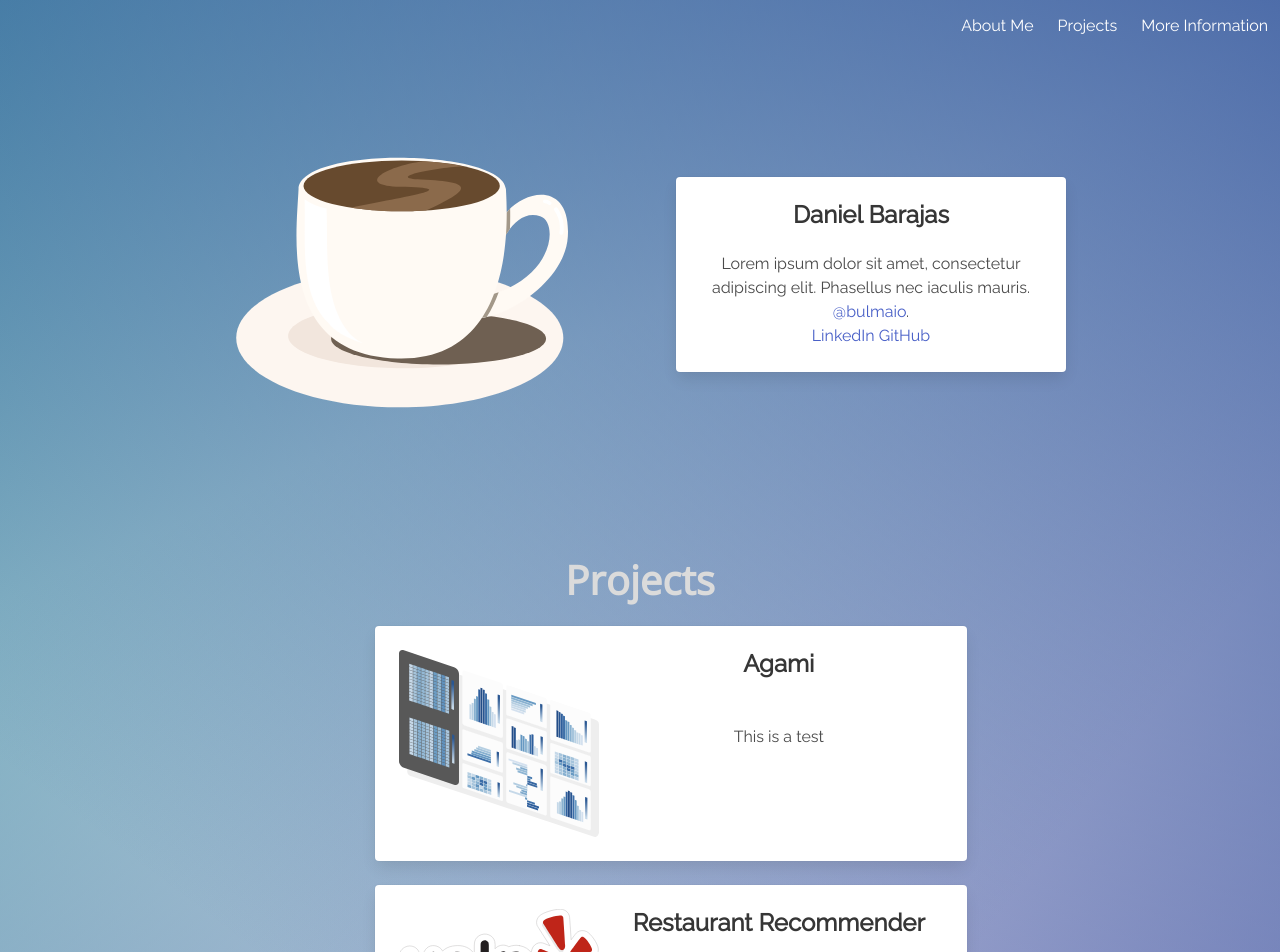
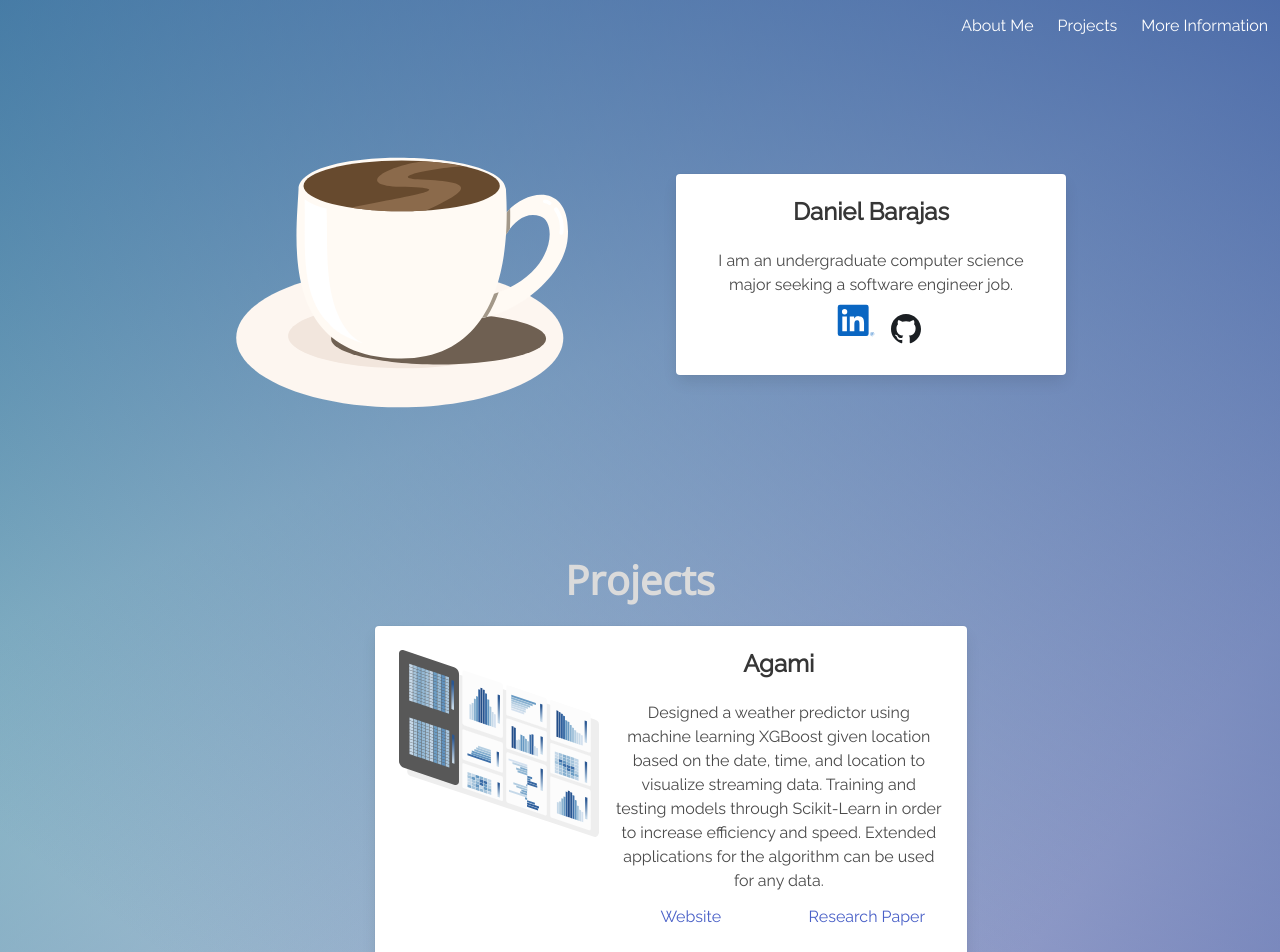
Before and after one commit to djbarajas/djbarajas.github.io, a Vue app: page / in a window 1280 px wide. Shown: the top 952 px of the page. Built offline with nearby package versions, Linux system fonts and the light colour scheme.

Commit message:
Added logos to links and information

```diff
--- a/src/App.vue
+++ b/src/App.vue
@@ -7,15 +7,29 @@
         <h1 id="projects" class="mt-6 has-text-grey-lighter title is-2">Projects</h1>
         <Project image="agami_landing.svg" title="Agami">
           <template v-slot:text>
+            <p>
+              Designed a weather predictor using machine learning
+              XGBoost given location based on the date, time, and location
+              to visualize streaming data. Training and testing models
+              through Scikit-Learn in order to increase efficiency and speed.
+              Extended applications for the algorithm can be used for any data.
+            </p>
+            <div class="columns is-vcentered is-centered my-0">
+              <div class="column">
+            <a href="https://ewwong2.github.io/Agami/">Website</a>
+              </div>
+              <div class="column">
+            <a href="https://www.cs.usfca.edu/~apjoshi/papers/agami-bdcat2020.pdf">Research Paper</a>
+              </div>
+            </div>
+          </template>
+        </Project>
+        <Project image="canvas-by-instructure-logo.png" title="Canvas API">
+          <template v-slot:text>
             <p>This is a test</p>
           </template>
         </Project>
         <Project image="Yelp_Logo.svg" title="Restaurant Recommender">
-          <template v-slot:text>
-            <p>This is a test</p>
-          </template>
-        </Project>
-        <Project image="canvas-by-instructure-logo.png" title="Canvas API">
           <template v-slot:text>
             <p>This is a test</p>
           </template>
--- a/src/components/AboutMe.vue
+++ b/src/components/AboutMe.vue
@@ -13,11 +13,10 @@
           </div>
 
           <div class="content">
-            Lorem ipsum dolor sit amet, consectetur adipiscing elit.
-            Phasellus nec iaculis mauris. <a>@bulmaio</a>.
+            I am an undergraduate computer science major seeking a software engineer job.
             <br>
-            <a href="https://www.linkedin.com/in/djbarajas/">LinkedIn </a>
-            <a href="https://github.com/djbarajas">GitHub</a>
+              <a href="https://www.linkedin.com/in/djbarajas/"><img src="LinkedIn-Icon-Logo.svg" class="my-0" style="max-width: 70px"/></a>
+              <a href="https://github.com/djbarajas"><img src="Octicons-mark-github.svg" style="max-width: 30px"/></a>
           </div>
         </div>
       </div>
--- a/src/components/Project.vue
+++ b/src/components/Project.vue
@@ -11,7 +11,6 @@
         </div>
         <div class="media-content">
           <p class="title is-4">{{ title }}</p>
-          <br>
           <slot name="text"></slot>
         </div>
       </div>
```
Also changed, not shown: public/LinkedIn-Icon-Logo.svg (added), public/Octicons-mark-github.svg (added).
